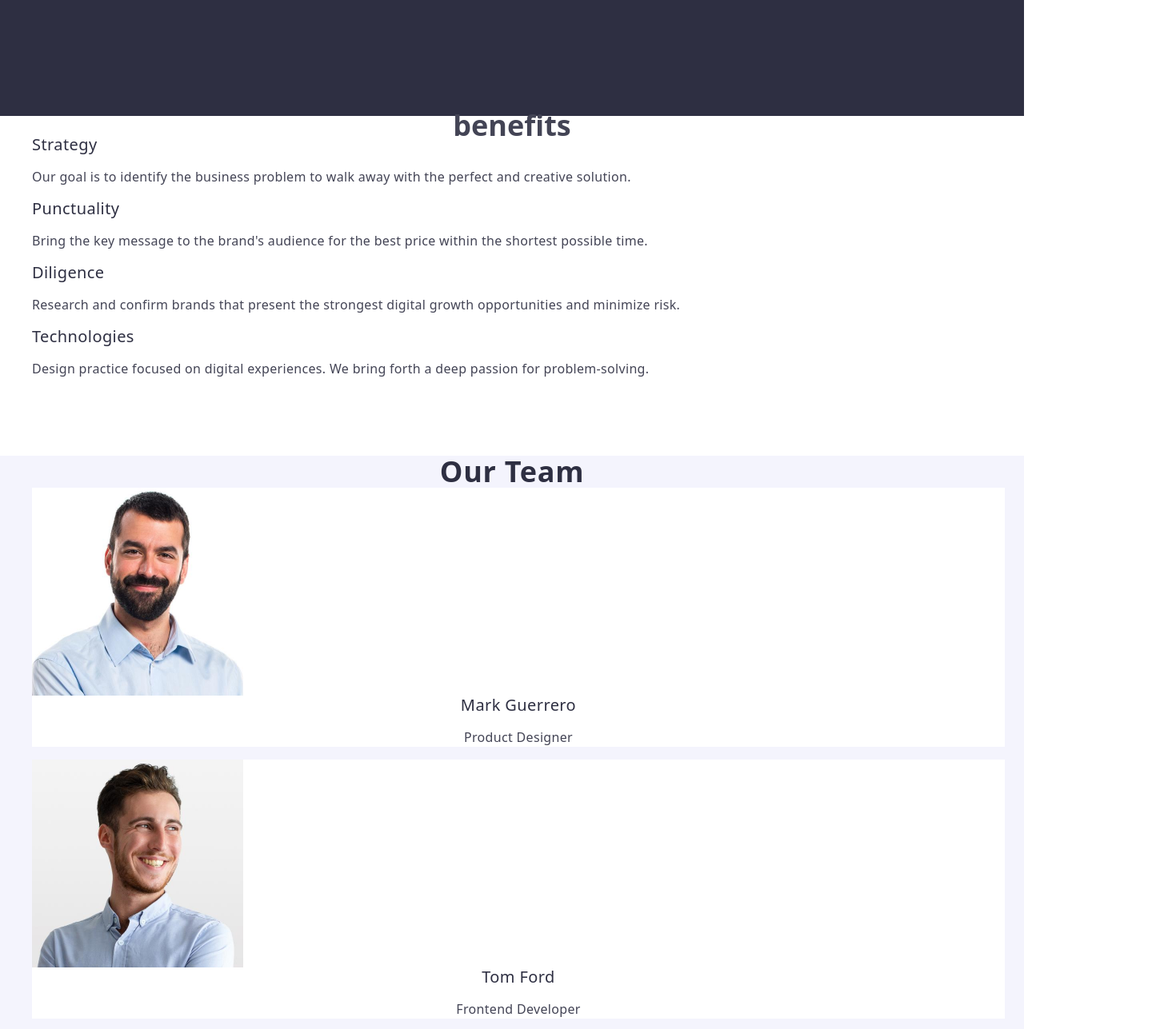
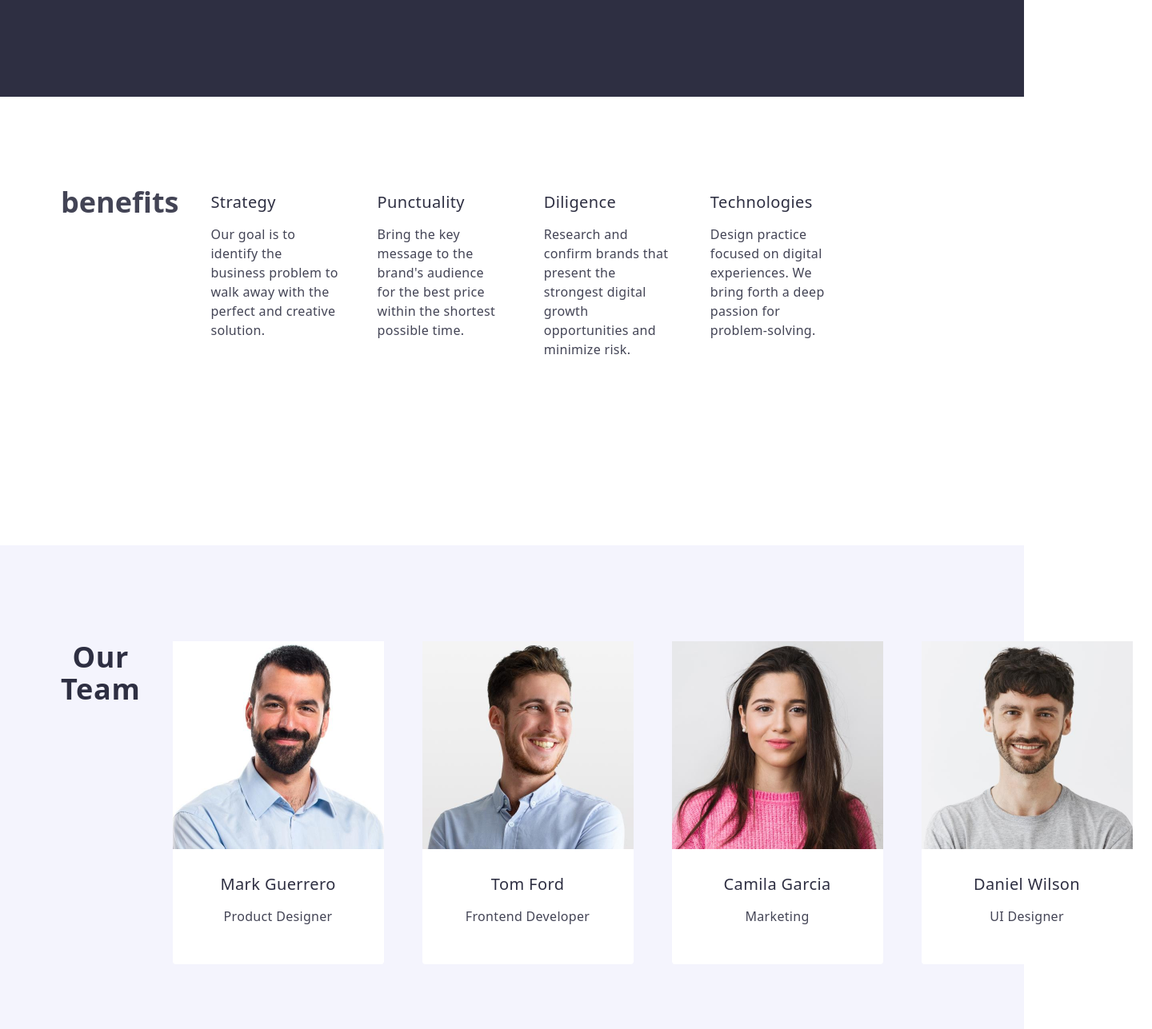
Before and after one commit to LazySabi/goit-markup-hw-03, a plain HTML site: page index.html in a window 1280 px wide. Shown: the part 460-1747 px from the top of the page at 80% size, 1440 px wide, since content can reach past the window. Drawn offline with nearby package versions, Linux system fonts and the light colour scheme.

Commit message:
block2 block3 change

```diff
--- a/css/styles.css
+++ b/css/styles.css
@@ -141,11 +141,14 @@ body {
 
   .benefit-list {
     margin-right: 24px;
+    width: calc((100% - 72px) / 4);
   }
 
   .benefit-ul {
     margin-bottom: 97px;
     margin-right: 132px;
+    display: flex;
+    gap: 24px;
   }
 
   .order-box {
@@ -184,11 +187,14 @@ body {
 
   .team-box {
     background-color: #f4f4fd;
+    padding: 120px 0;
   }
 
   .team-item-box {
     background-color: #ffffff;
     margin-right: 24px;
+    width: calc((100% - 72px) / 4);
+    border-radius: 0px 0px 4px 4px;
   }
 
   .team-name {
@@ -198,6 +204,8 @@ body {
     letter-spacing: 0.02em;
     text-align: center;
     color: #2e2f42;
+    text-align: center;
+    margin-bottom: 8px;
   }
 
   .team-role {
@@ -205,6 +213,7 @@ body {
     letter-spacing: 0.02em;
     text-align: center;
     color: #434455;
+    text-align: center;
   }
 
   .card-box {
@@ -267,6 +276,7 @@ body {
     font-weight: 500;
     letter-spacing: 0.02em;
     color: #2e2f42;
+    margin-bottom: 8px;
   }
 
   .benefit-list-p {
@@ -279,6 +289,7 @@ body {
     letter-spacing: 0.02em;
     text-transform: capitalize;
     color: #2e2f42;
+    margin-bottom: 72px;
   }
 
   .portfolio-h {
@@ -291,6 +302,24 @@ body {
   .container {
     display: flex;
     width: 1158px;
-    margin: 0;
+    margin: 0 auto;
     padding: 0 15px;
   }
+
+  .contacts-list-header {
+    display: flex;
+    gap: 40px;
+  }
+
+  .benefits-box {
+    padding: 120px 0;
+  }
+
+.team-item-list {
+  display: flex;
+  gap: 24px;
+}
+
+.emp-div {
+  padding: 32px 0;
+}
--- a/index.html
+++ b/index.html
@@ -4,7 +4,13 @@
     <meta charset="UTF-8" />
     <meta name="viewport" content="width=device-width, initial-scale=1.0" />
     <title>Webstudio</title>
-    <link rel="stylesheet" href="https://cdnjs.cloudflare.com/ajax/libs/modern-normalize/2.0.0/modern-normalize.min.css" integrity="sha512-4xo8blKMVCiXpTaLzQSLSw3KFOVPWhm/TRtuPVc4WG6kUgjH6J03IBuG7JZPkcWMxJ5huwaBpOpnwYElP/m6wg==" crossorigin="anonymous" referrerpolicy="no-referrer" />
+    <link
+      rel="stylesheet"
+      href="https://cdnjs.cloudflare.com/ajax/libs/modern-normalize/2.0.0/modern-normalize.min.css"
+      integrity="sha512-4xo8blKMVCiXpTaLzQSLSw3KFOVPWhm/TRtuPVc4WG6kUgjH6J03IBuG7JZPkcWMxJ5huwaBpOpnwYElP/m6wg=="
+      crossorigin="anonymous"
+      referrerpolicy="no-referrer"
+    />
     <link rel="stylesheet" href="./css/styles.css" />
     <link
       rel="stylesheet"
@@ -65,13 +71,14 @@
       </section>
       <!-- Advantages -->
       <section class="benefits-box">
-        <h2 class="benefit-h">benefits</h2>
+        <div class="container">
+          <h2 class="visually-hidden">benefits</h2>
           <ul class="benefit-ul">
             <li class="benefit-list">
               <h3 class="benefit-list-h">Strategy</h3>
               <p class="benefit-list-p">
-              Our goal is to identify the business problem to walk away with the
-              perfect and creative solution.
+                Our goal is to identify the business problem to walk away with
+                the perfect and creative solution.
               </p>
             </li>
             <li class="benefit-list">
@@ -96,9 +103,11 @@
               </p>
             </li>
           </ul>
+        </div>
       </section>
       <!-- Team -->
       <section class="team-box">
+        <div class="container">
           <h2 class="team-h">Our Team</h2>
           <ul class="team-item-list">
             <li class="team-item-box">
@@ -108,8 +117,10 @@
                 alt="Mark Guerrero Photo"
                 width="264"
               />
+              <div class="emp-div">
                 <h3 class="team-name">Mark Guerrero</h3>
                 <p class="team-role">Product Designer</p>
+              </div>
             </li>
             <li class="team-item-box">
               <img
@@ -118,8 +129,10 @@
                 alt="Tom Ford Photo"
                 width="264"
               />
+              <div class="emp-div">
                 <h3 class="team-name">Tom Ford</h3>
                 <p class="team-role">Frontend Developer</p>
+              </div>
             </li>
             <li class="team-item-box">
               <img
@@ -128,8 +141,10 @@
                 alt="Camila Garcia Photo"
                 width="264"
               />
+              <div class="emp-div">
                 <h3 class="team-name">Camila Garcia</h3>
                 <p class="team-role">Marketing</p>
+              </div>
             </li>
             <li class="team-item-box">
               <img
@@ -138,10 +153,13 @@
                 alt="Daniel Wilson Photo"
                 width="264"
               />
+              <div class="emp-div">
                 <h3 class="team-name">Daniel Wilson</h3>
                 <p class="team-role">UI Designer</p>
+              </div>
             </li>
           </ul>
+        </div>
       </section>
       <!-- Portfolio -->
       <section class="portfolio-box">
```
Lines whose indentation alone changed are shown as unchanged.
